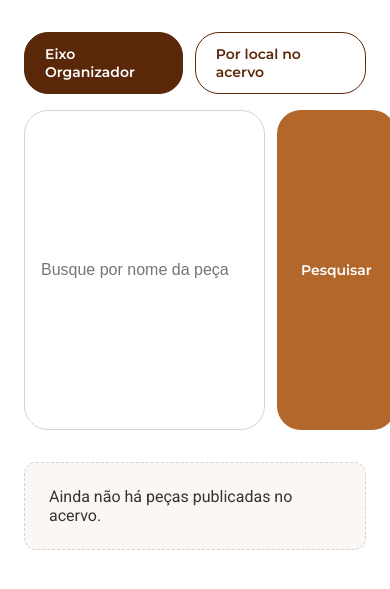
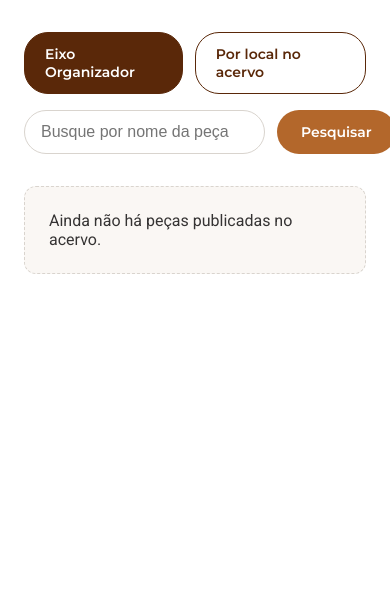
Before and after one commit to OCarcara/acorde, a Django app: page /memorial/ in a window 390 px wide. Shown: the part 157-746 px from the top of the page. Run offline with Django 5.2, Linux system fonts and the light colour scheme; data that the repository does not hold is empty.

Commit message:
Ajustada a altura do campo e botão de buscas que ficavam com altura expandida em larguras pequensa da tela (erro de responsividade)

```diff
--- a/templates/acervo_publico/acervo_publico.html
+++ b/templates/acervo_publico/acervo_publico.html
@@ -224,6 +224,7 @@
 
             .form-pesquisa {
                 width: 100%;
+                flex: none;
             }
         }
     </style>
```
